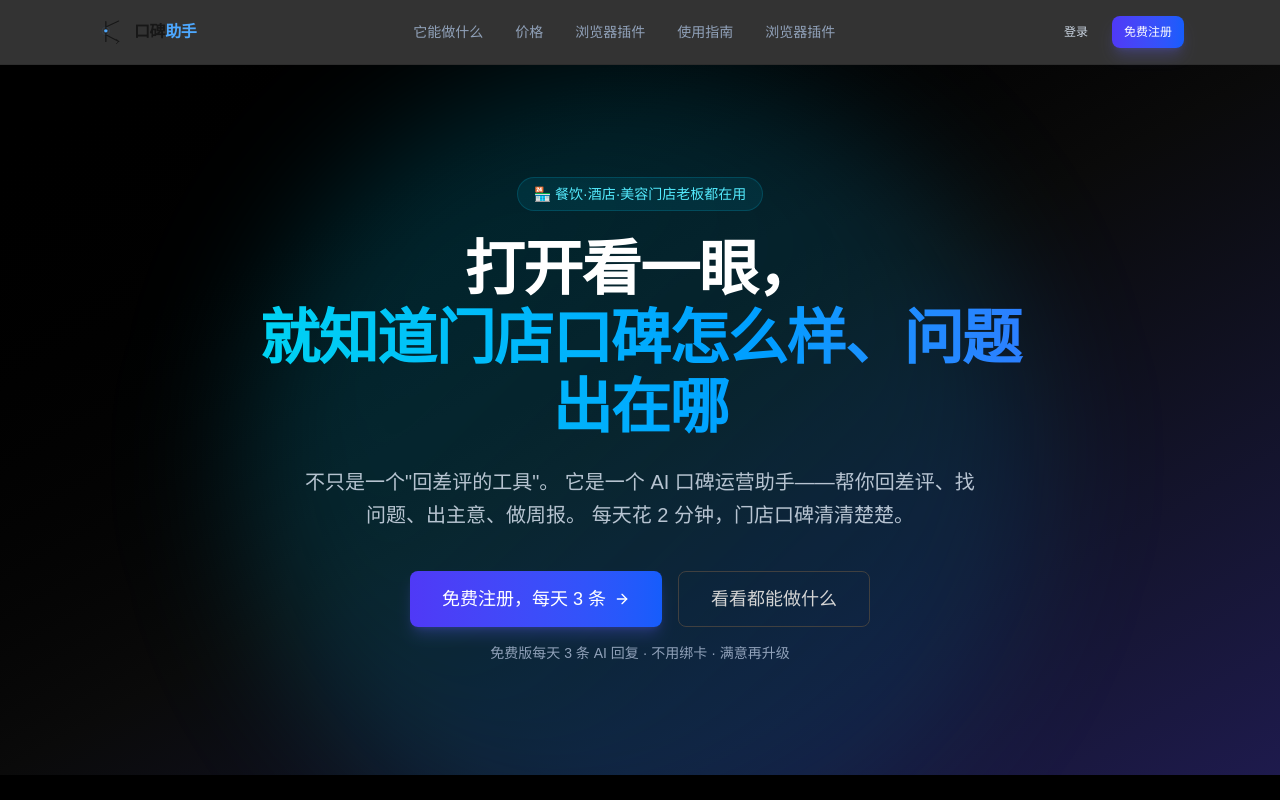
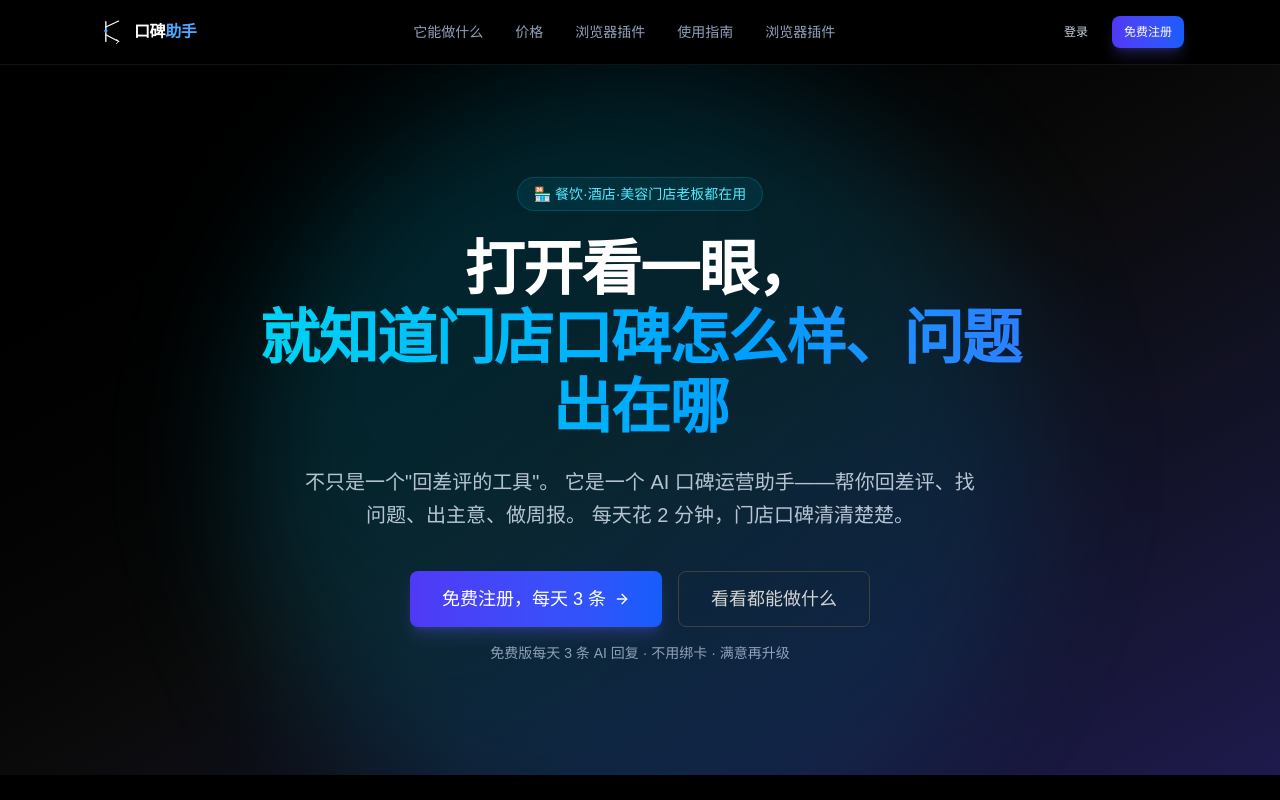
Before and after one commit to Dongzhou990/ai-review-saas, a Next.js app: page / in a window 1280 px wide. Shown: the top 800 px of the page. Built offline with nearby package versions, Linux system fonts and the light colour scheme.

Commit message:
fix: force black background globally, remove light mode CSS

```diff
--- a/src/app/globals.css
+++ b/src/app/globals.css
@@ -1,8 +1,8 @@
 @import "tailwindcss";
 
 :root {
-  --background: #ffffff;
-  --foreground: #171717;
+  --background: #000000;
+  --foreground: #ffffff;
 }
 
 @theme inline {
@@ -12,15 +12,8 @@
   --font-mono: "SF Mono", Monaco, "Cascadia Code", monospace;
 }
 
-@media (prefers-color-scheme: dark) {
-  :root {
-    --background: #0a0a0a;
-    --foreground: #ededed;
-  }
-}
-
 body {
-  background: var(--background);
-  color: var(--foreground);
+  background: #000000;
+  color: #ffffff;
   font-family: Arial, Helvetica, sans-serif;
 }
```
